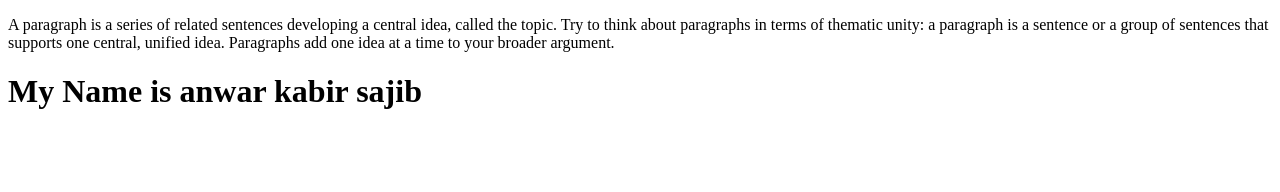
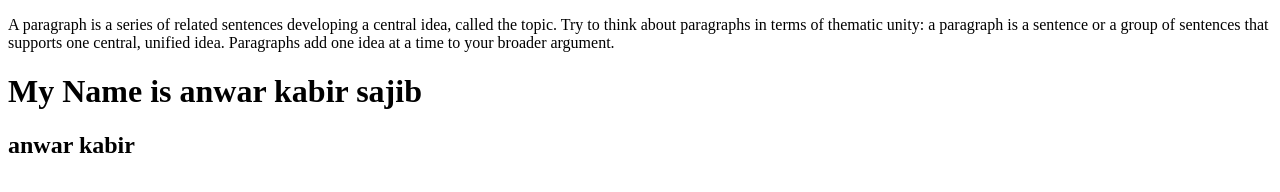
Before and after one commit to Anwarkabir/my-second-repo, a plain HTML site: page index.html in a window 1280 px wide. Drawn offline with Linux system fonts and the light colour scheme.

Commit message:
header 2 add

```diff
--- a/index.html
+++ b/index.html
@@ -10,6 +10,7 @@
     <p>A paragraph is a series of related sentences developing a central idea, called the topic. Try to think about paragraphs in terms of thematic unity: a paragraph is a sentence or a group of sentences that
         supports one central, unified idea. Paragraphs add one idea at a time to your broader argument.</p>
         <h1>My Name is anwar kabir sajib </h1>
+        <h2>anwar kabir</h2>
 
 </body>
 </html>
```
